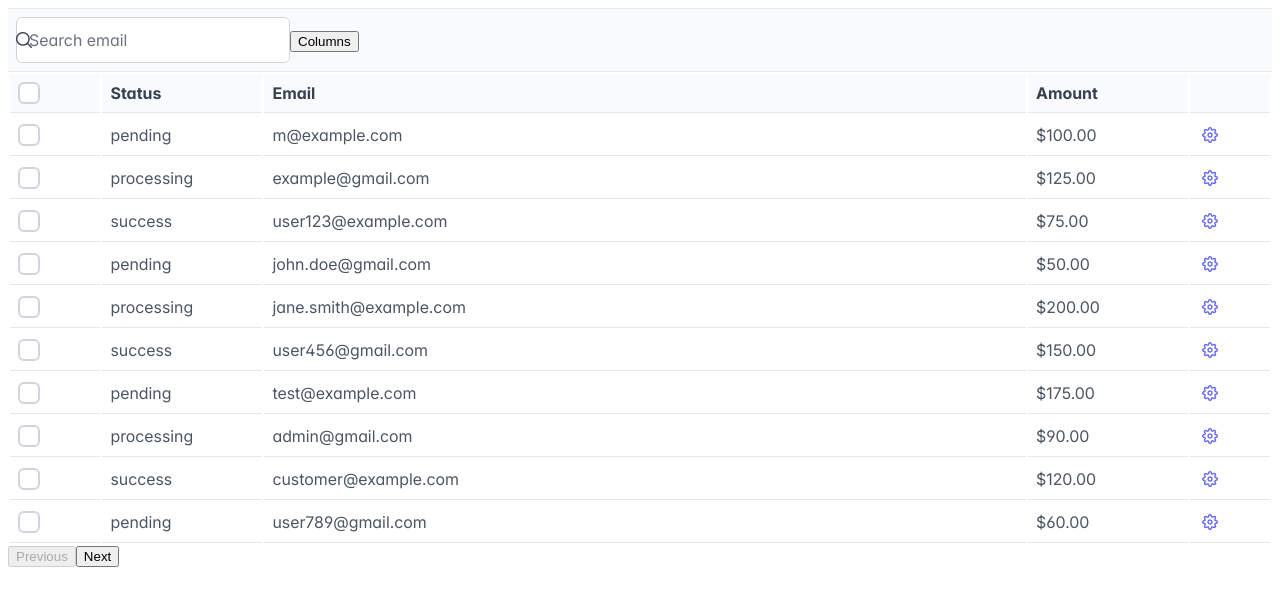
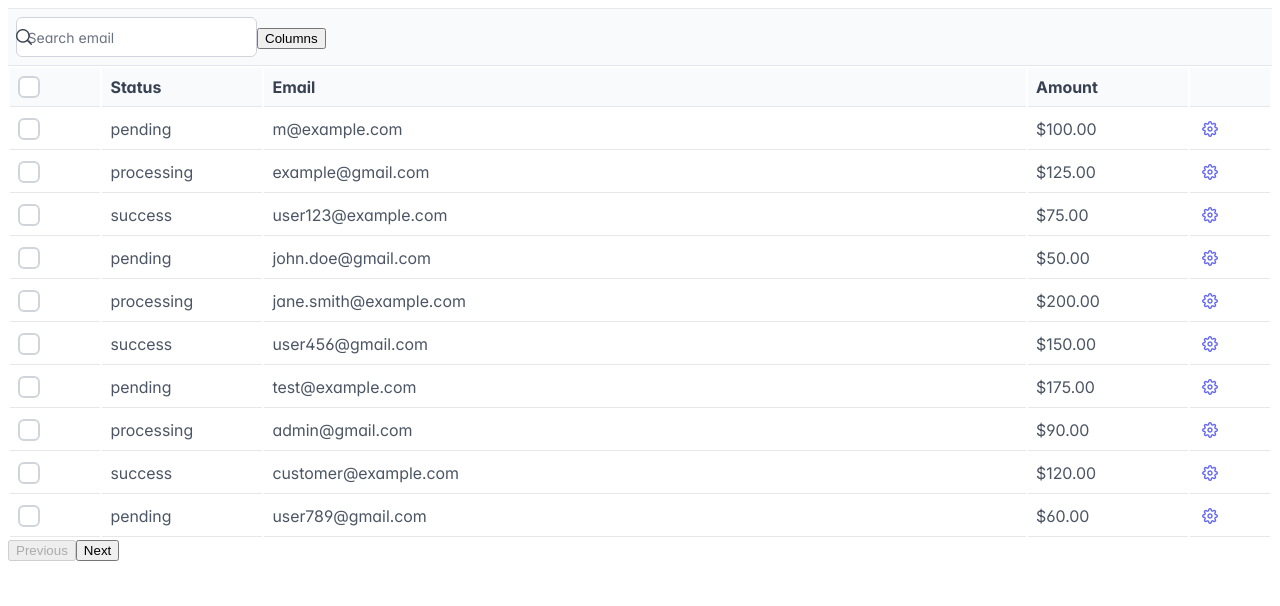
Before and after one commit to kiranojhanp/tanstack-prime-table, a React (Vite) app: page / in a window 1280 px wide. Shown: the top 606 px of the page. Built offline with nearby package versions, Linux system fonts and the light colour scheme.

Commit message:
feat: add small size support for input field

```diff
--- a/src/components/datatable/table.tsx
+++ b/src/components/datatable/table.tsx
@@ -85,6 +85,14 @@ const DataTable = <TData extends { id: string | number }, TValue>({
     });
   }, [size]);
 
+  const inputClasses = useMemo(() => {
+    return clsx({
+      "p-inputtext-sm": size === "small",
+      "": size === "normal",
+      "p-inputtext-lg ": size === "large",
+    });
+  }, [size]);
+
   return (
     <div className="card">
       <div className={`${tableClasses} ${className}`}>
@@ -92,6 +100,7 @@ const DataTable = <TData extends { id: string | number }, TValue>({
           <span className="p-input-icon-left">
             <i className="pi pi-search" />
             <InputText
+              className={`${inputClasses}`}
               placeholder={globalFilterPlaceholder ?? "Keyword Search"}
               value={
                 (table.getColumn("email")?.getFilterValue() as string) ?? ""
```
